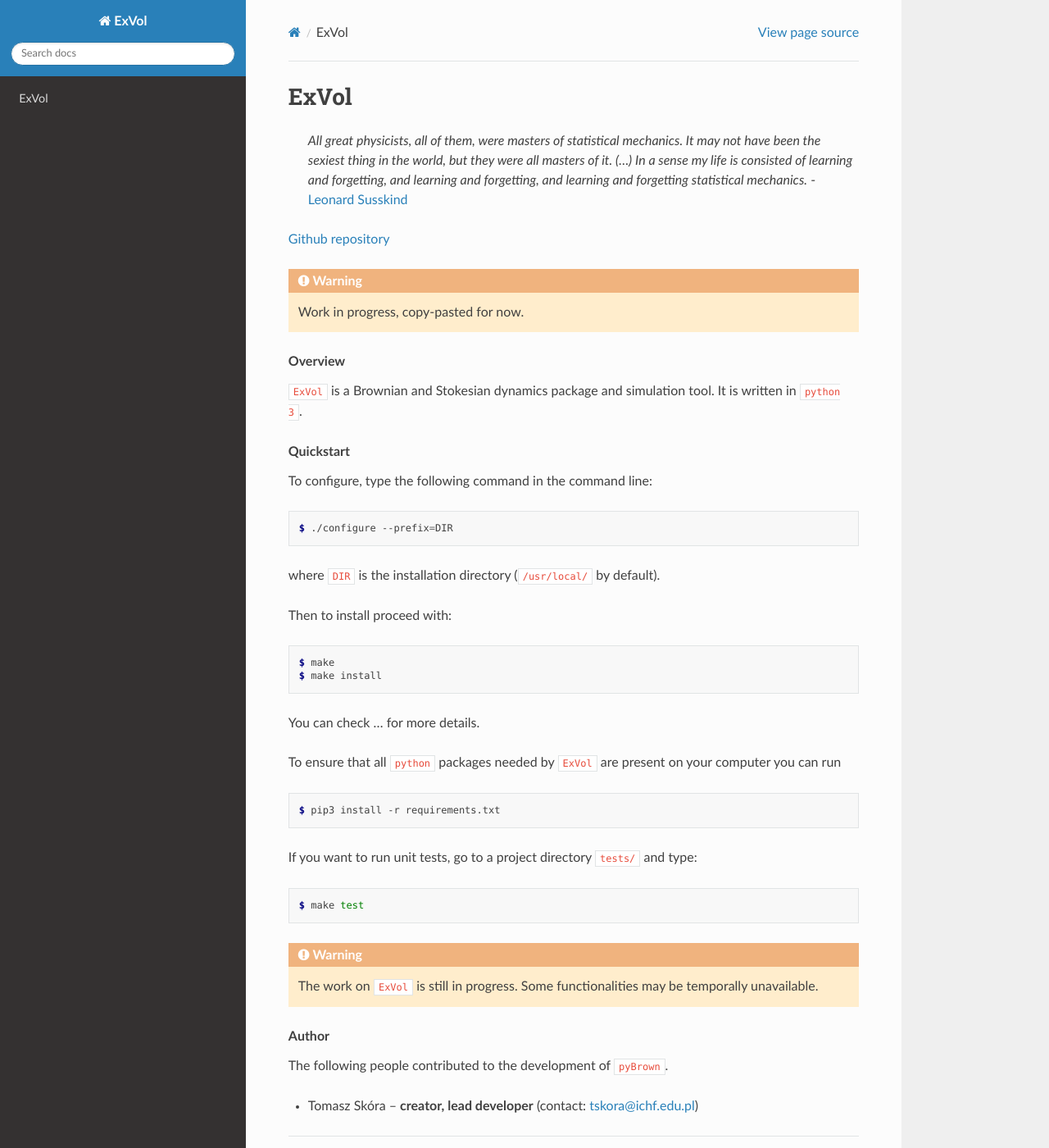
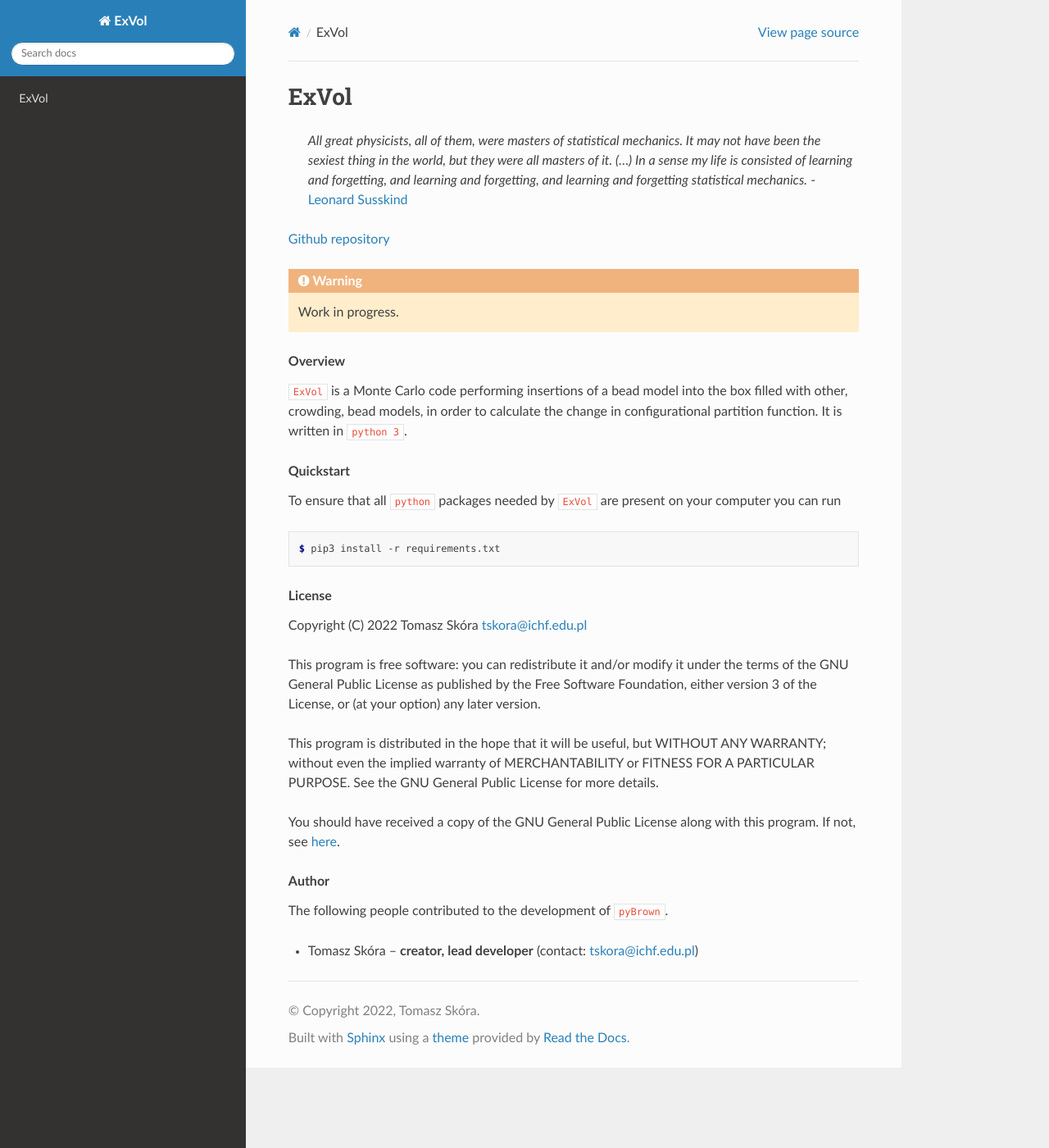
Before and after one commit to tskora/ExVol, a Sphinx documentation site: the page built from docs/index.rst, in a window 1280 px wide and 1400 px high. Shown: the whole window at 82% size. Built offline with Sphinx 7.4.7 and the Read the Docs theme 2.0.0, drawn with Linux system fonts in a browser that asks for light colours.

Commit message:
docs update

```diff
--- a/docs/index.rst
+++ b/docs/index.rst
@@ -7,32 +7,13 @@ ExVol
 `Github repository <https://github.com/tskora/ExVol>`_
 
 .. warning::
-    Work in progress, copy-pasted for now.
+    Work in progress.
 
 .. rubric:: Overview
 
-``ExVol`` is a Brownian and Stokesian dynamics package and simulation tool. It is written in ``python 3``.
+``ExVol`` is a Monte Carlo code performing insertions of a bead model into the box filled with other, crowding, bead models, in order to calculate the change in configurational partition function. It is written in ``python 3``.
 
 .. rubric:: Quickstart
-
-To configure, type the following command in the command line:
-
-.. code-block:: console
-
-    $ ./configure --prefix=DIR
-
-where ``DIR`` is the installation directory (``/usr/local/`` by default).
-
-Then to install proceed with:
-
-.. code-block:: console
-
-    $ make
-    $ make install
-
-.. You can check :ref:`installation` for more details.
-
-You can check ... for more details.
 
 To ensure that all ``python`` packages needed by ``ExVol`` are present on your computer you can run
 
@@ -40,14 +21,22 @@ To ensure that all ``python`` packages needed by ``ExVol`` are present on your c
 
     $ pip3 install -r requirements.txt
 
-If you want to run unit tests, go to a project directory ``tests/`` and type:
+.. rubric:: License
 
-.. code-block:: console
+Copyright (C) 2022 Tomasz Skóra tskora@ichf.edu.pl
 
-    $ make test
+This program is free software: you can redistribute it and/or modify
+it under the terms of the GNU General Public License as published by
+the Free Software Foundation, either version 3 of the License, or
+(at your option) any later version.
 
-.. warning::
-    The work on ``ExVol`` is still in progress. Some functionalities may be temporally unavailable.
+This program is distributed in the hope that it will be useful,
+but WITHOUT ANY WARRANTY; without even the implied warranty of
+MERCHANTABILITY or FITNESS FOR A PARTICULAR PURPOSE.  See the
+GNU General Public License for more details.
+
+You should have received a copy of the GNU General Public License
+along with this program.  If not, see `here <https://www.gnu.org/licenses/>`_.
 
 .. rubric:: Author
 
```
